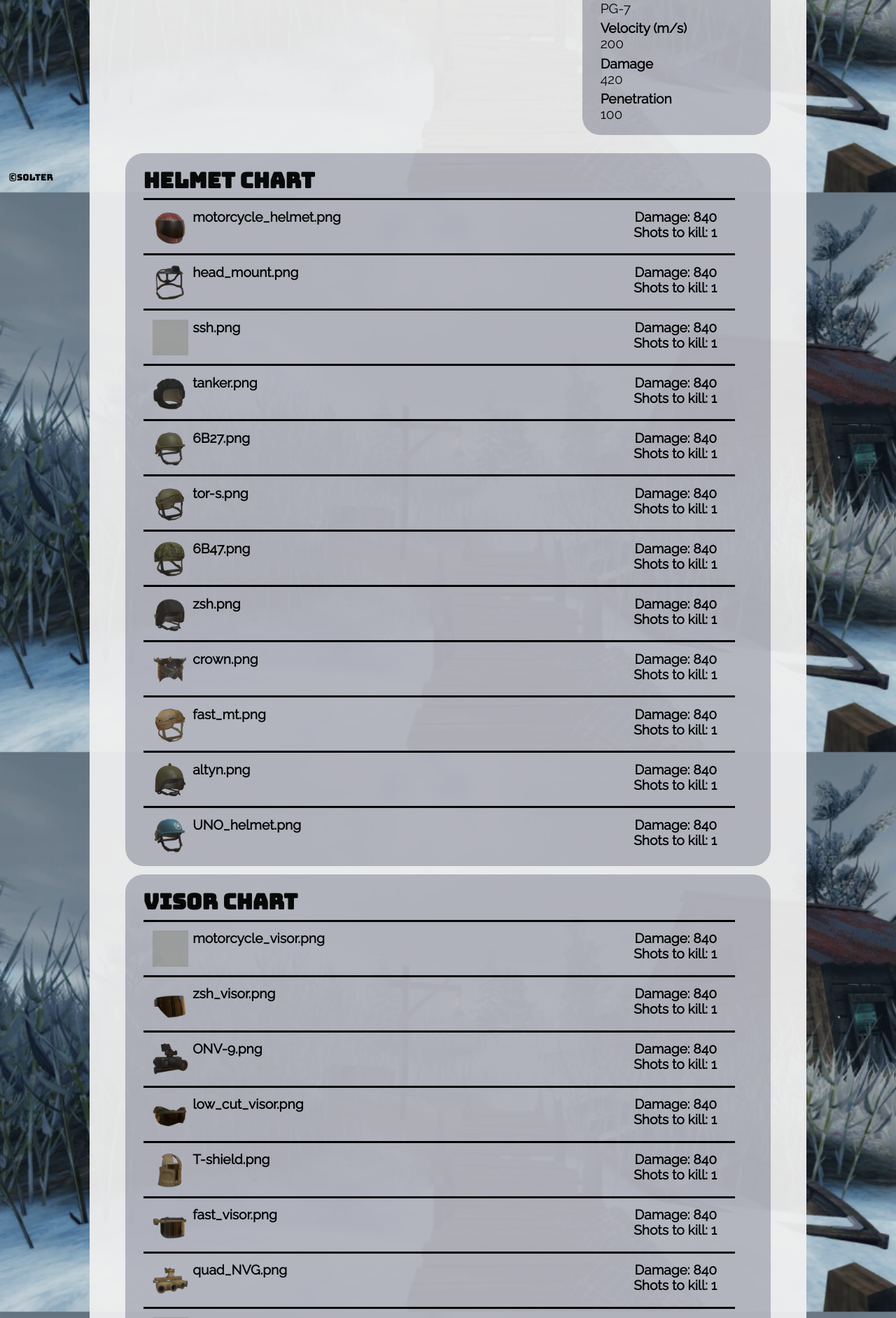
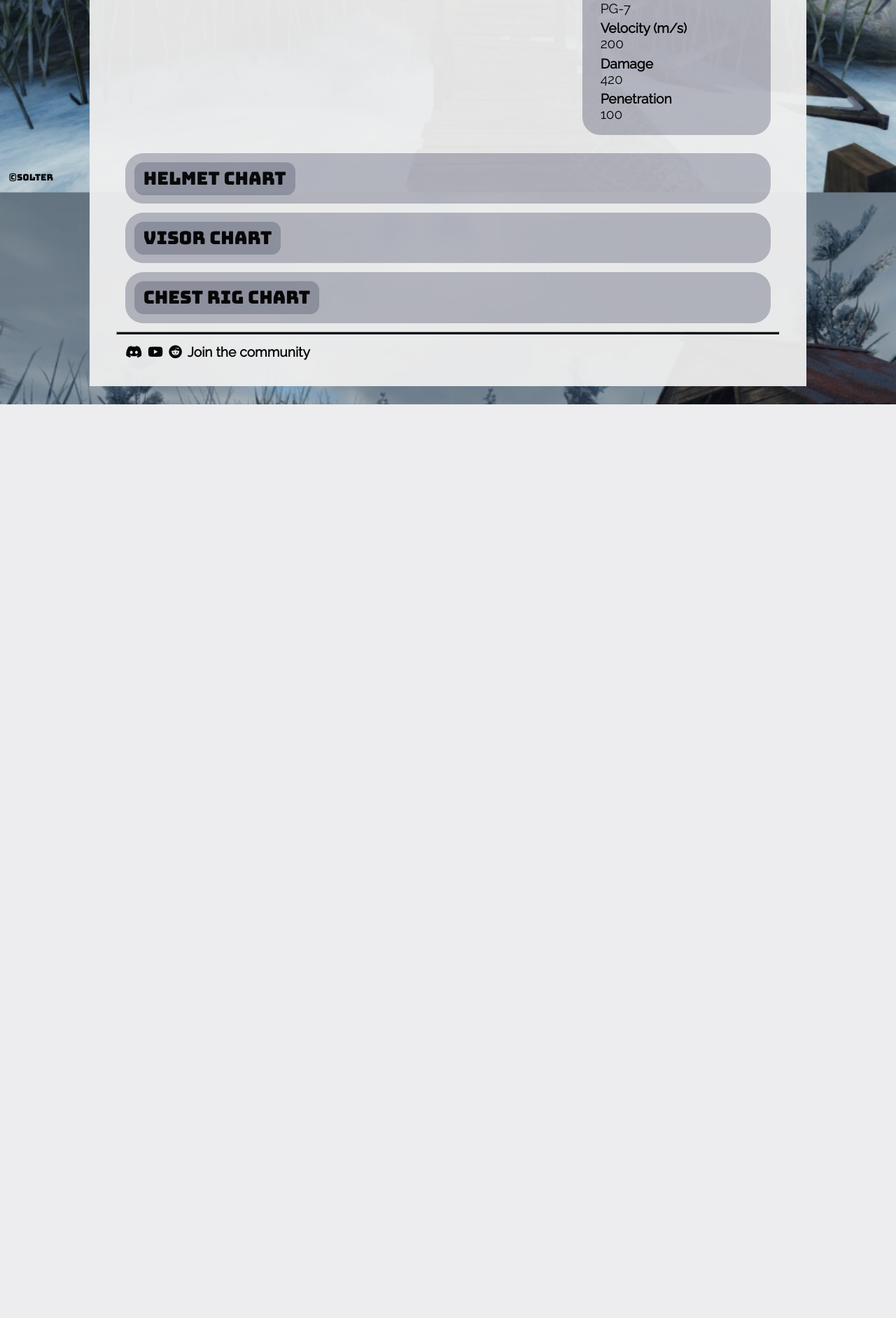
Before and after one commit to Zenostorm/DeltaSQL, a Flask app: page /ammo/1 in a window 1280 px wide. Shown: the part 525-2409 px from the top of the page at 70% size. After the commit the page ends 1103 px from the top, so only its background shows below. Run offline with Flask 3, Linux system fonts and the light colour scheme; data comes from the database, SQL or seed files in the repository; both versions use the stored data as it was after the commit; grey boxes are pictures that could not be loaded.

Commit message:
2/07/2025
>Changed ballistics charts to dropdown tables
>Fixed damage calculation for chest rigs
>Fixed sorting in parts table

```diff
--- a/Flask/routes.py
+++ b/Flask/routes.py
@@ -234,7 +234,7 @@ WHERE ammunition.id = ?''', (id,))
         if results[5] < helmets[num][0]:
             helmet_ballistics[helmets[num][1]] = floor(2 * results[4] * results[5] / helmets[num][0]), helmets[num][2], ceil(50 / floor(results[4] * results[5] / helmets[num][0]))
         else:
-            helmet_ballistics[helmets[num][2]] = 2 * results[4], helmets[num][2], ceil(50 / floor(2 * results[4] * results[5] / helmets[num][0]))
+            helmet_ballistics[helmets[num][1]] = 2 * results[4], helmets[num][2], ceil(50 / (results[4]))
         num += 1
 
     # pull protection from visors
@@ -249,7 +249,7 @@ WHERE ammunition.id = ?''', (id,))
         if results[5] < visors[num][0]:
             visor_ballistics[visors[num][1]] = floor(2 * results[4] * results[5] / visors[num][0]), visors[num][2], ceil(50 / floor(results[4] * results[5] / visors[num][0]))
         else:
-            visor_ballistics[visors[num][2]] = 2 * results[4], visors[num][2], ceil(50 / floor(2 * results[4] * results[5] / visors[num][0]))
+            visor_ballistics[visors[num][1]] = 2 * results[4], visors[num][2], ceil(50 / results[4])
         num += 1
 
     # pull protection from rigs
@@ -262,10 +262,12 @@ WHERE ammunition.id = ?''', (id,))
     print(results[4])
     for rig in rigs:
         if results[5] < rigs[num][0]:
-            rig_ballistics[rigs[num][1]] = floor(2 * results[4] * results[5] / rigs[num][0]), rigs[num][2], ceil(50 / floor(results[4] * results[5] / rigs[num][0]))
+            rig_ballistics[rigs[num][1]] = floor(results[4] * results[5] / rigs[num][0]), rigs[num][2], ceil(100 / floor(results[4] * results[5] / rigs[num][0]))
         else:
-            rig_ballistics[rigs[num][2]] = 2 * results[4], rigs[num][2], ceil(50 / floor(2 * results[4] * results[5] / rigs[num][0]))
+            rig_ballistics[rigs[num][1]] = results[4], rigs[num][2], ceil(100 / results[4])
         num += 1
+
+    print(visor_ballistics)
     conn.close()
     return render_template('ammo.html', ammo=results, weapons=weapons, helmet_ballistics=helmet_ballistics, visor_ballistics=visor_ballistics, rig_ballistics=rig_ballistics, title=results[1])
 
--- a/Flask/static/css/style.css
+++ b/Flask/static/css/style.css
@@ -385,6 +385,35 @@ a h6:hover {
     margin: 0 4vw 1vw 4vw;
 }
 
+.chart-toggle {
+    cursor: pointer;
+    background: #8e909e;
+    padding: 0.5vw 1vw 0.5vw 1vw;
+    border: none;
+    border-radius: 1vw;
+    color: black;
+    font-size: 2vw;
+    margin: 0.5vw auto 0.5vw 1vw;
+    font-family: 'Bungee';
+    transition-duration: 0.3s;
+}
+
+.chart-toggle:hover {
+    color: #6865CF;
+}
+
+.ballistics-content {
+    max-height: 0;
+    overflow: hidden;
+    padding-top: 0;
+    transition-duration: 0.3s;
+}
+
+.ballistics-content.open {
+    max-height: 1000vw;
+    padding-top: 3vw;
+}
+
 .ballistics-row {
     display: flex;
     flex: 1 1 auto;
@@ -403,7 +432,7 @@ a h6:hover {
     margin: 0 0.5vw 0 0;
 }
 
-b1 {
+.ballistics-row h4 {
     color: black;
     font-size: 1.5vw;
     margin: 0 2vw 1vw auto;
--- a/Flask/templates/partials/ammo_chart.html
+++ b/Flask/templates/partials/ammo_chart.html
@@ -1,44 +1,51 @@
 <div class="ballistics-table">
-    <h3>Helmet Chart</h3>
+    <button class="chart-toggle" onclick="toggleChart(this)">Helmet Chart</button>
+    <div class="ballistics-content">
         <h5>
             {% for name, value in helmet_ballistics.items() %}
             <div class="ballistics-row">
                 <img src="/static/images/gear/helmets/{{ value [1] }}" class="ballistics-icon">
-            <a>
-                {{ name }}
-            </a>
-            <b1>Damage:  {{ value[0] }} <br> Shots to kill: {{ value[2] }}</b1>
+                <a>{{ name }}</a>
+                <h4>Damage:  {{ value[0] }} <br> Shots to kill: {{ value[2] }}</h4>
             </div>
             {% endfor %}
         </h5>
     </div>
+</div>
 
 <div class="ballistics-table">
-    <h3>Visor Chart</h3>
+    <button class="chart-toggle" onclick="toggleChart(this)">Visor Chart</button>
+    <div class="ballistics-content">
         <h5>
             {% for name, value in visor_ballistics.items() %}
             <div class="ballistics-row">
                 <img src="/static/images/gear/visors/{{ value [1] }}" class="ballistics-icon">
-            <a>
-                {{ name }}
-            </a>
-            <b1>Damage:  {{ value[0] }} <br> Shots to kill: {{ value[2] }}</b1>
+                <a>{{ name }}</a>
+                <h4>Damage:  {{ value[0] }} <br> Shots to kill: {{ value[2] }}</h4>
             </div>
             {% endfor %}
         </h5>
     </div>
+</div>
 
 <div class="ballistics-table">
-    <h3>Chest Rig Chart</h3>
+    <button class="chart-toggle" onclick="toggleChart(this)">Chest Rig Chart</button>
+    <div class="ballistics-content">
         <h5>
             {% for name, value in rig_ballistics.items() %}
             <div class="ballistics-row">
                 <img src="/static/images/gear/chest rigs/{{ value [1] }}" class="ballistics-icon">
-            <a>
-                {{ name }}
-            </a>
-            <b1>Damage:  {{ value[0] }} <br> Shots to kill: {{ value[2] }}</b1>
+                <a>{{ name }}</a>
+                <h4>Damage:  {{ value[0] }} <br> Shots to kill: {{ value[2] }}</h4>
             </div>
             {% endfor %}
         </h5>
     </div>
+</div>
+
+<script>
+    function toggleChart(button) {
+        const content = button.nextElementSibling;
+        content.classList.toggle("open");
+    }
+</script>
```
Also changed, not shown: Flask/templates/attachment.html (+20 -5 lines), Flask/templates/attachments.html (+6 -6 lines), Flask/templates/partials/armor_chart.html (+12 -5 lines), delta.db. Lines whose indentation alone changed are shown as unchanged.
